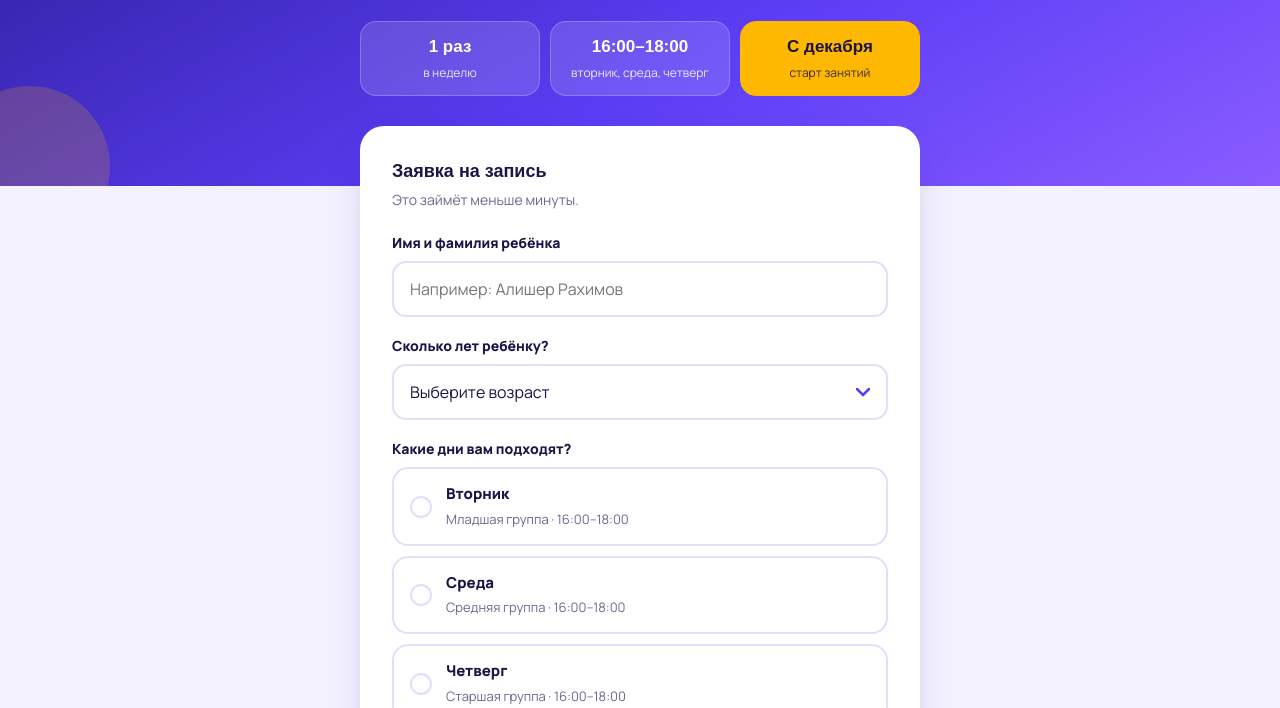
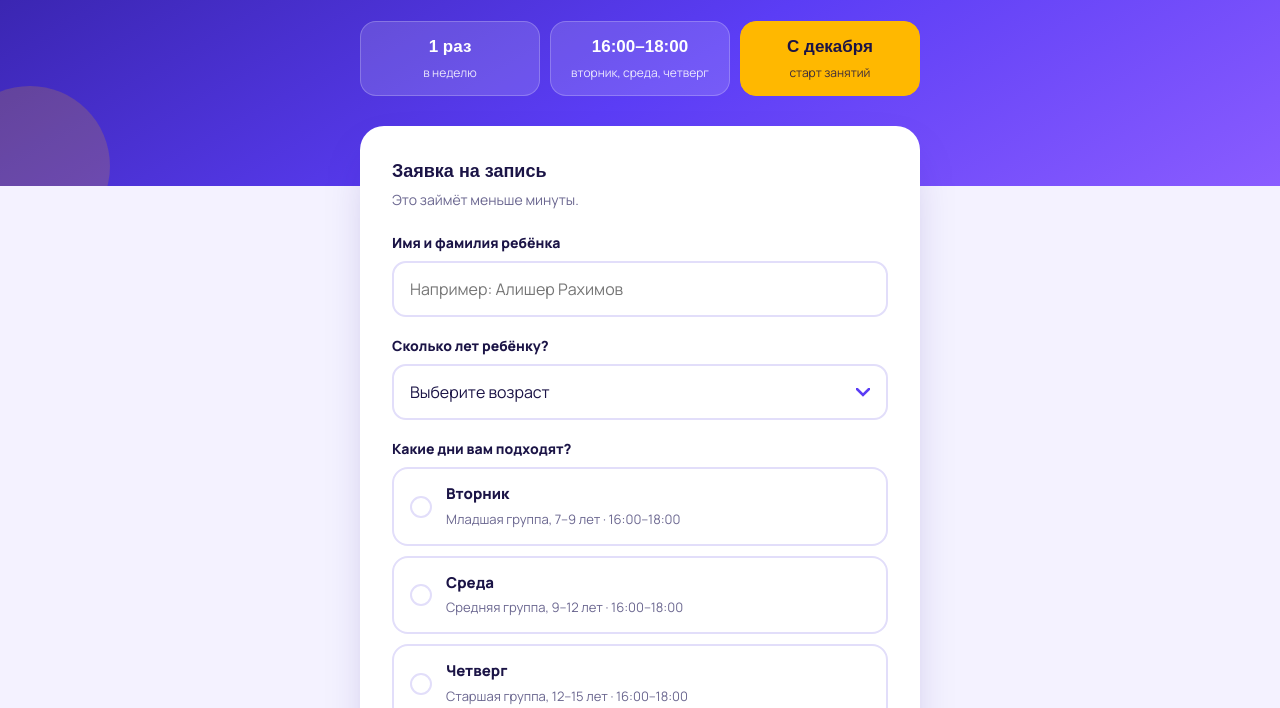
Before and after one commit to Romish-2001/kiberone-zapis, a plain HTML site: page index.html in a window 1280 px wide. Shown: the part 236-944 px from the top of the page. Drawn offline with Linux system fonts and the light colour scheme; a web font is replaced by a local one.

Commit message:
Add age ranges to groups, ages 7-15
Co-Authored-By: Claude Sonnet 5.5 <noreply@anthropic.com>

```diff
--- a/index.html
+++ b/index.html
@@ -98,7 +98,7 @@ button:active{transform:translateY(5px);box-shadow:0 3px 0 #d99a00}
       <label class="t" for="age">Сколько лет ребёнку?</label>
       <select id="age">
         <option value="">Выберите возраст</option>
-        <option>6</option><option>7</option><option>8</option><option>9</option><option>10</option>
+        <option>7</option><option>8</option><option>9</option><option>10</option>
         <option>11</option><option>12</option><option>13</option><option>14</option><option>15</option>
       </select>
       <div class="msg">Выберите возраст</div>
@@ -107,9 +107,9 @@ button:active{transform:translateY(5px);box-shadow:0 3px 0 #d99a00}
     <div class="field" id="g-days">
       <span class="t">Какие дни вам подходят?</span>
       <div class="opts">
-        <label class="opt"><input type="radio" name="days" value="Вторник 16:00–18:00 (младшая группа)"><div><span class="dot"></span><span><strong>Вторник</strong><small>Младшая группа · 16:00–18:00</small></span></div></label>
-        <label class="opt"><input type="radio" name="days" value="Среда 16:00–18:00 (средняя группа)"><div><span class="dot"></span><span><strong>Среда</strong><small>Средняя группа · 16:00–18:00</small></span></div></label>
-        <label class="opt"><input type="radio" name="days" value="Четверг 16:00–18:00 (старшая группа)"><div><span class="dot"></span><span><strong>Четверг</strong><small>Старшая группа · 16:00–18:00</small></span></div></label>
+        <label class="opt"><input type="radio" name="days" value="Вторник 16:00–18:00 (младшая группа 7–9 лет)"><div><span class="dot"></span><span><strong>Вторник</strong><small>Младшая группа, 7–9 лет · 16:00–18:00</small></span></div></label>
+        <label class="opt"><input type="radio" name="days" value="Среда 16:00–18:00 (средняя группа 9–12 лет)"><div><span class="dot"></span><span><strong>Среда</strong><small>Средняя группа, 9–12 лет · 16:00–18:00</small></span></div></label>
+        <label class="opt"><input type="radio" name="days" value="Четверг 16:00–18:00 (старшая группа 12–15 лет)"><div><span class="dot"></span><span><strong>Четверг</strong><small>Старшая группа, 12–15 лет · 16:00–18:00</small></span></div></label>
         <label class="opt"><input type="radio" name="days" value="Подходит любой день"><div><span class="dot"></span><span><strong>Подходит любой день</strong><small>Подберём группу по возрасту</small></span></div></label>
       </div>
       <div class="msg">Выберите удобные дни</div>
```
